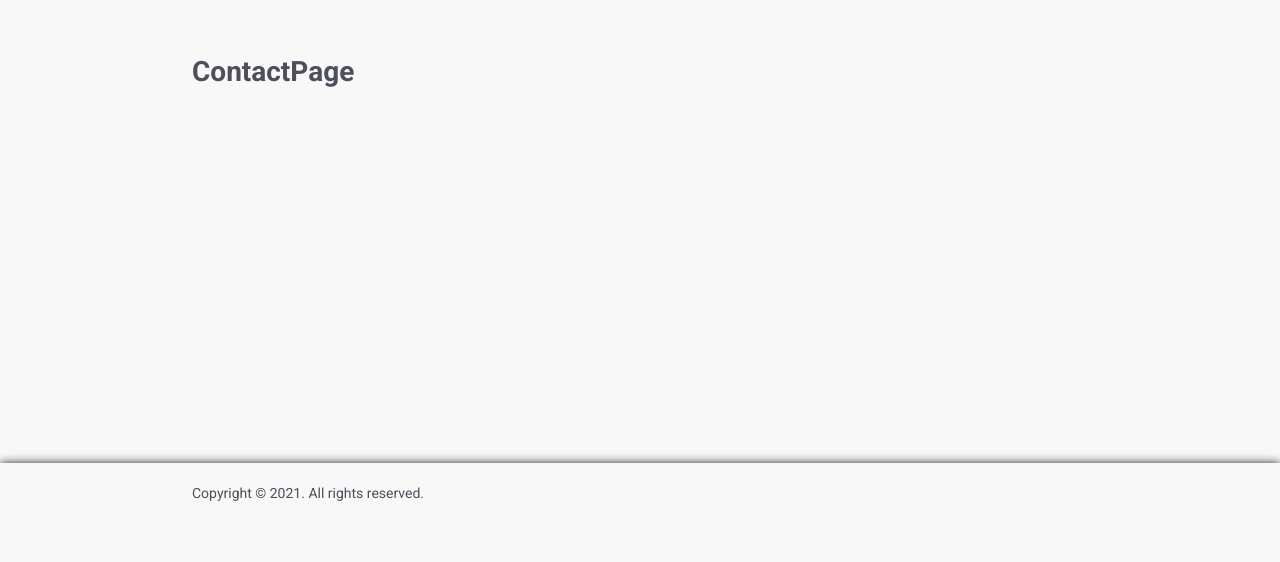
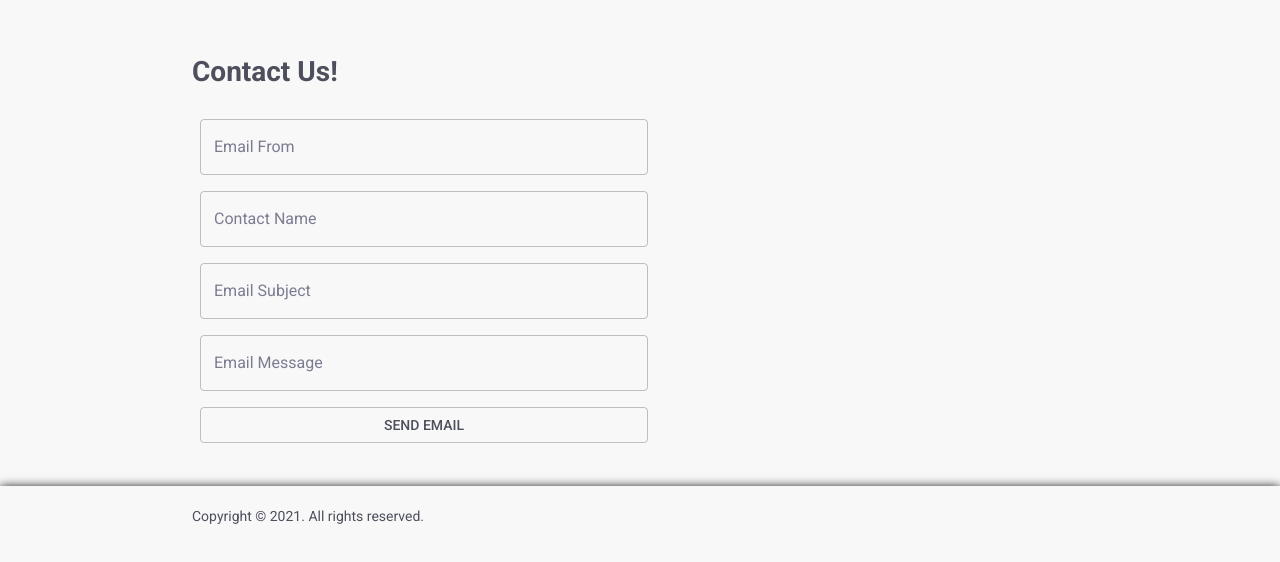
Before and after one commit to earapkoule/Articles-React-Training, a React (Create React App) app: page /contact in a window 1280 px wide. Shown: the part 660-1222 px from the top of the page. Built offline with nearby package versions, Linux system fonts and the light colour scheme; no server answers.

Commit message:
form and some theming

```diff
--- a/package.json
+++ b/package.json
@@ -8,6 +8,7 @@
     "@testing-library/jest-dom": "^5.11.9",
     "@testing-library/react": "^11.2.5",
     "@testing-library/user-event": "^12.7.1",
+    "emailjs-com": "^2.6.4",
     "react": "^17.0.1",
     "react-dom": "^17.0.1",
     "react-redux": "^7.2.2",
--- a/src/pages/ContactPage.js
+++ b/src/pages/ContactPage.js
@@ -1,7 +1,99 @@
-import React from 'react'
+import React, { useState } from "react";
+import emailjs from "emailjs-com";
+import { makeStyles } from "@material-ui/core/styles";
+import TextField from "@material-ui/core/TextField";
+import Button from "@material-ui/core/Button";
+
+const serviceId = "service_b7kfurl";
+const templateId = "template_x580iig";
+const userId = "user_geIno9z0Xbd1GAMp601IJ";
+const useStyles = makeStyles((theme) => ({
+  root: {
+    "& > *": {
+      margin: theme.spacing(1),
+      width: "50%",
+    },
+  },
+}));
 
 const ContactPage = () => {
-    return <h1>ContactPage</h1>
-}
+  const classes = useStyles();
 
-export default ContactPage
+  const [email, setEmail] = useState("");
+  const [name, setName] = useState("");
+  const [subject, setSubject] = useState("");
+  const [message, setMessage] = useState("");
+  const [loading, setLoading] = useState(false);
+  const [error, setError] = useState(false);
+  const [emailSent, setEmailSent] = useState(false);
+
+  function sendEmail(e) {
+    e.preventDefault();
+    setLoading(true);
+    emailjs.sendForm(serviceId, templateId, e.target, userId).then(
+      (result) => {
+        console.log(result.text);
+        setLoading(false);
+        setEmailSent(true);
+      },
+      (error) => {
+        setError(error.text);
+        setLoading(false);
+      }
+    );
+  }
+
+  return (
+    <div>
+      <h1>Contact Us!</h1>
+      <form
+        className={classes.root}
+        noValidate
+        autoComplete="off"
+        onSubmit={sendEmail}
+      >
+        <TextField
+          id="outlined-secondary"
+          label="Email From"
+          variant="outlined"
+          color="secondary"
+          value={email}
+          onChange={(e) => setEmail(e.target.value)}
+        />{" "}
+        <TextField
+          id="outlined-secondary"
+          label="Contact Name"
+          variant="outlined"
+          color="secondary"
+          value={name}
+          onChange={(e) => setName(e.target.value)}
+        />
+        <TextField
+          id="outlined-secondary"
+          label="Email Subject"
+          variant="outlined"
+          color="secondary"
+          value={subject}
+          onChange={(e) => setSubject(e.target.value)}
+        />
+        <TextField
+          id="outlined-secondary"
+          label="Email Message"
+          variant="outlined"
+          color="secondary"
+          value={message}
+          onChange={(e) => setMessage(e.target.value)}
+        />
+        {error && (
+          <h1>Your Email has NOT been sent. :( - Propably a CORS error</h1>
+        )}
+        {emailSent && <h5>Your email has been Sent.</h5>}
+        <Button variant="outlined" disabled={loading} type="submit">
+          Send Email
+        </Button>
+      </form>
+    </div>
+  );
+};
+
+export default ContactPage;
--- a/src/pages/GalleryPage/GalleryPage.js
+++ b/src/pages/GalleryPage/GalleryPage.js
@@ -2,21 +2,46 @@ import React, { Fragment } from "react";
 import { useSelector } from "react-redux";
 import styles from "./GalleryPage.module.css";
 import { Link } from "react-router-dom";
+import { makeStyles } from "@material-ui/core/styles";
+import GridList from "@material-ui/core/GridList";
+import GridListTile from "@material-ui/core/GridListTile";
+
+const useStyles = makeStyles((theme) => ({
+  root: {
+    display: "flex",
+    flexWrap: "no-wrap",
+    justifyContent: "space-around",
+    overflow: "hidden",
+    backgroundColor: "white",
+  },
+  gridList: {
+    width: "100%",
+    height: "100%",
+  },
+}));
 
 const GalleryPage = () => {
+  const classes = useStyles();
+
   const posts = useSelector((state) => state.posts.allPosts);
 
   return (
-    <Fragment>
-      <div>This is GalleryPage!</div>
-      <div>
+    <div className={classes.root}>
+      <GridList cellHeight={250} className={classes.gridList} cols={6}>
         {posts.map((post) => (
-          <Link key={post.id} to={`/posts/${post.id}`}>
-            <img src={post.social_image} className={styles.image} />
-          </Link>
+          <GridListTile key={post.id} cols={2}>
+            <Link key={post.social_image} to={`/posts/${post.id}`}>
+              <img
+                src={post.social_image}
+                alt={post.title}
+                height="250"
+                width="340"
+              />
+            </Link>
+          </GridListTile>
         ))}
-      </div>
-    </Fragment>
+      </GridList>
+    </div>
   );
 };
 
--- a/src/pages/NewPostPage/NewPostPage.js
+++ b/src/pages/NewPostPage/NewPostPage.js
@@ -1,7 +1,20 @@
 import React, { useState, useCallback } from "react";
 import { createPost } from "../../store/posts/actions";
+import { makeStyles } from "@material-ui/core/styles";
+import TextField from "@material-ui/core/TextField";
+import Button from "@material-ui/core/Button";
+
+const useStyles = makeStyles((theme) => ({
+  root: {
+    "& > *": {
+      margin: theme.spacing(1),
+      width: "50%",
+    },
+  },
+}));
 
 const NewPostPage = () => {
+  const classes = useStyles();
   const [post, setPost] = useState({});
   const [title, setTitle] = useState("");
   const [body, setBody] = useState("");
@@ -36,23 +49,38 @@ const NewPostPage = () => {
   return (
     <div>
       <h1>Create your own post!</h1>
-      <input
-        type="text"
+      <form className={classes.root} noValidate autoComplete="off">
+        <TextField
+          id="outlined-secondary"
+          label="Post Title"
+          variant="outlined"
+          color="secondary"
           value={title}
           onChange={(e) => setTitle(e.target.value)}
         />
-      <input
-        type="text"
+        <TextField
+          id="outlined-secondary"
+          label="Post Body"
+          variant="outlined"
+          color="secondary"
           value={body}
           onChange={(e) => setBody(e.target.value)}
         />
-      <button disabled={loading} onClick={() => createNewPost(title, body)}>
-        Submit
-      </button>
-      {error && <h1>Your article has NOT been created. :(</h1>}
+        {error && (
+          <h1>Your article has NOT been created. :( - Propably a CORS error</h1>
+        )}
         {post.title && (
           <h5>Your article with title "{post.title}" has been created.</h5>
         )}
+
+        <Button
+          variant="outlined"
+          disabled={loading}
+          onClick={() => createNewPost(title, body)}
+        >
+          Submit Post
+        </Button>
+      </form>
     </div>
   );
 };
```
Also changed, not shown: 1 other file (tests, documents, lock files or other folders). Lines whose indentation alone changed are shown as unchanged.
